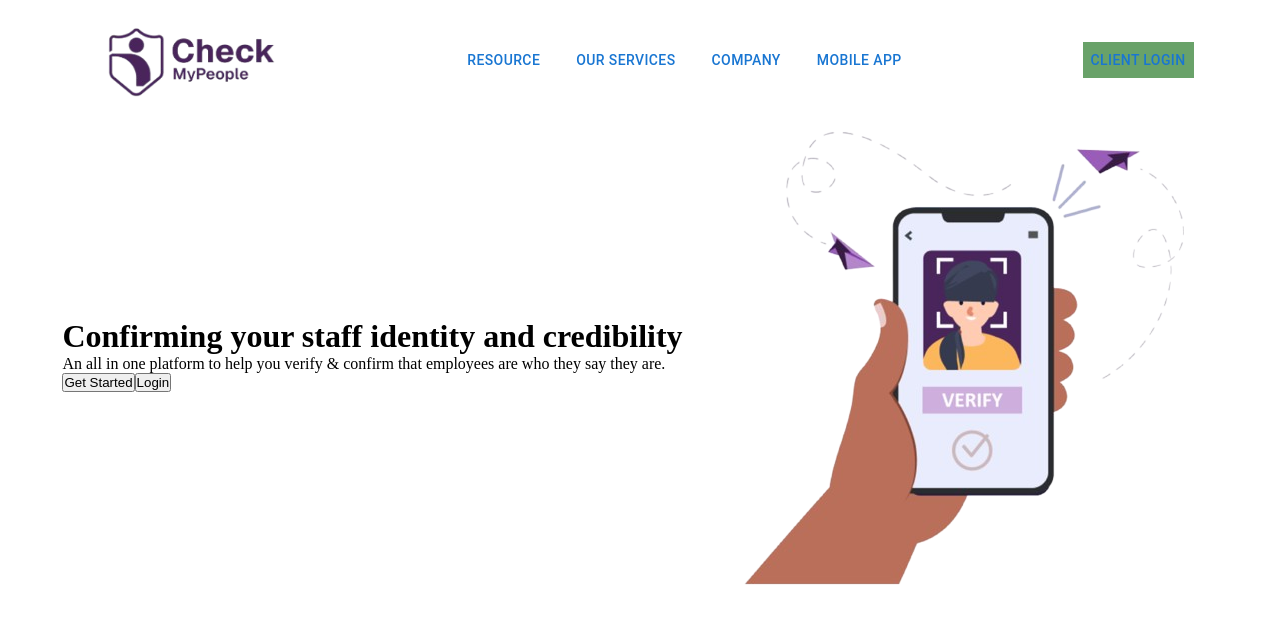
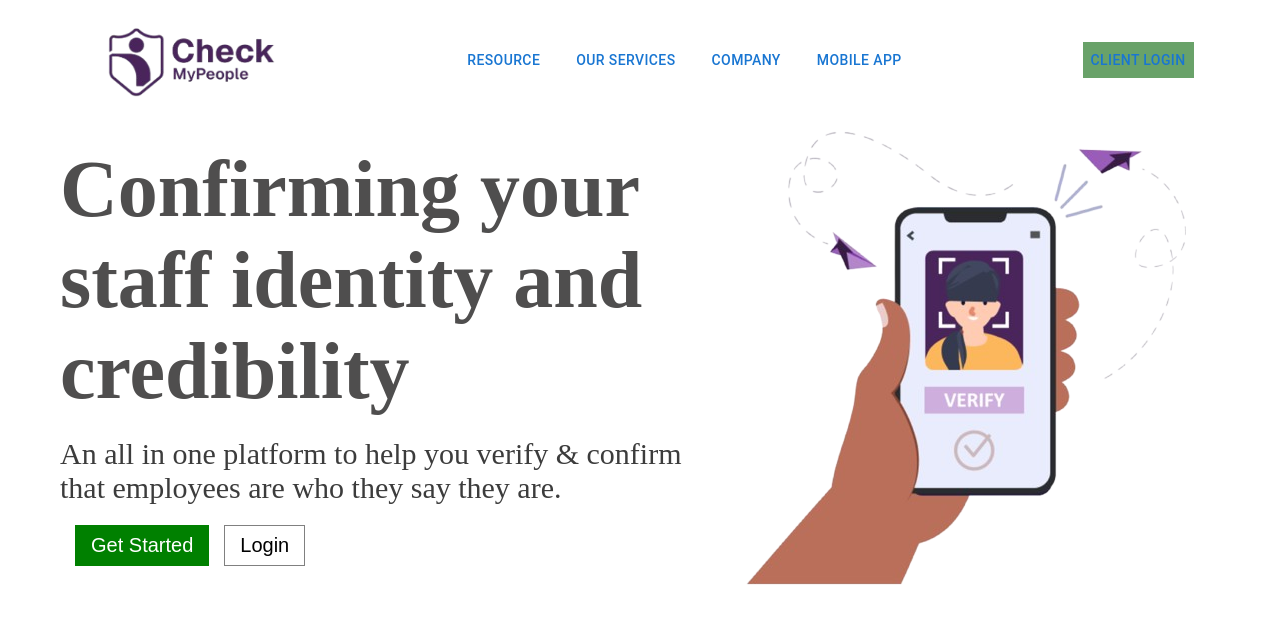
Before and after one commit to janeAnezi/check_my_people, a React (Vite) app: page / in a window 1280 px wide. Shown: the top 624 px of the page. Built offline with nearby package versions, Linux system fonts and the light colour scheme.

Commit message:
Add home content

```diff
--- a/src/App.css
+++ b/src/App.css
@@ -32,4 +32,39 @@
   display: flex;
   justify-content: center;
   align-items: center;
+  padding: 0 60px;
+
+  .left {
+
+    h1 {
+      font-size: 80px;
+      color: rgb(79, 78, 78);
+    }
+
+    p {
+      font-size: 30px;
+      padding: 20px 0;
+      color: rgb(60, 60, 60);
+    }
+
+    .get-started-btn{
+      background-color: green;
+      color: white;
+      margin-left: 15px;
+      padding: 8px 15px;
+      font-size: 20px;
+      border: 1px solid green;
+    }
+
+    .login-btn {
+      background-color: transparent;
+      margin-left: 15px;
+      padding: 8px 15px;
+      font-size: 20px;
+      border: 1px solid gray;
+    }
+  }
+
+
+
 }
--- a/src/Components/Home.jsx
+++ b/src/Components/Home.jsx
@@ -3,7 +3,7 @@ import homeImage from '../assets/home.png'
 export default function Home() {
   return (
     <div className='home'>
-        <div>
+        <div className='left'>
             <h1>Confirming your staff identity and credibility</h1>
             <p>An all in one platform to help you verify & confirm that employees are who they say they are.</p>
             <div>
```
